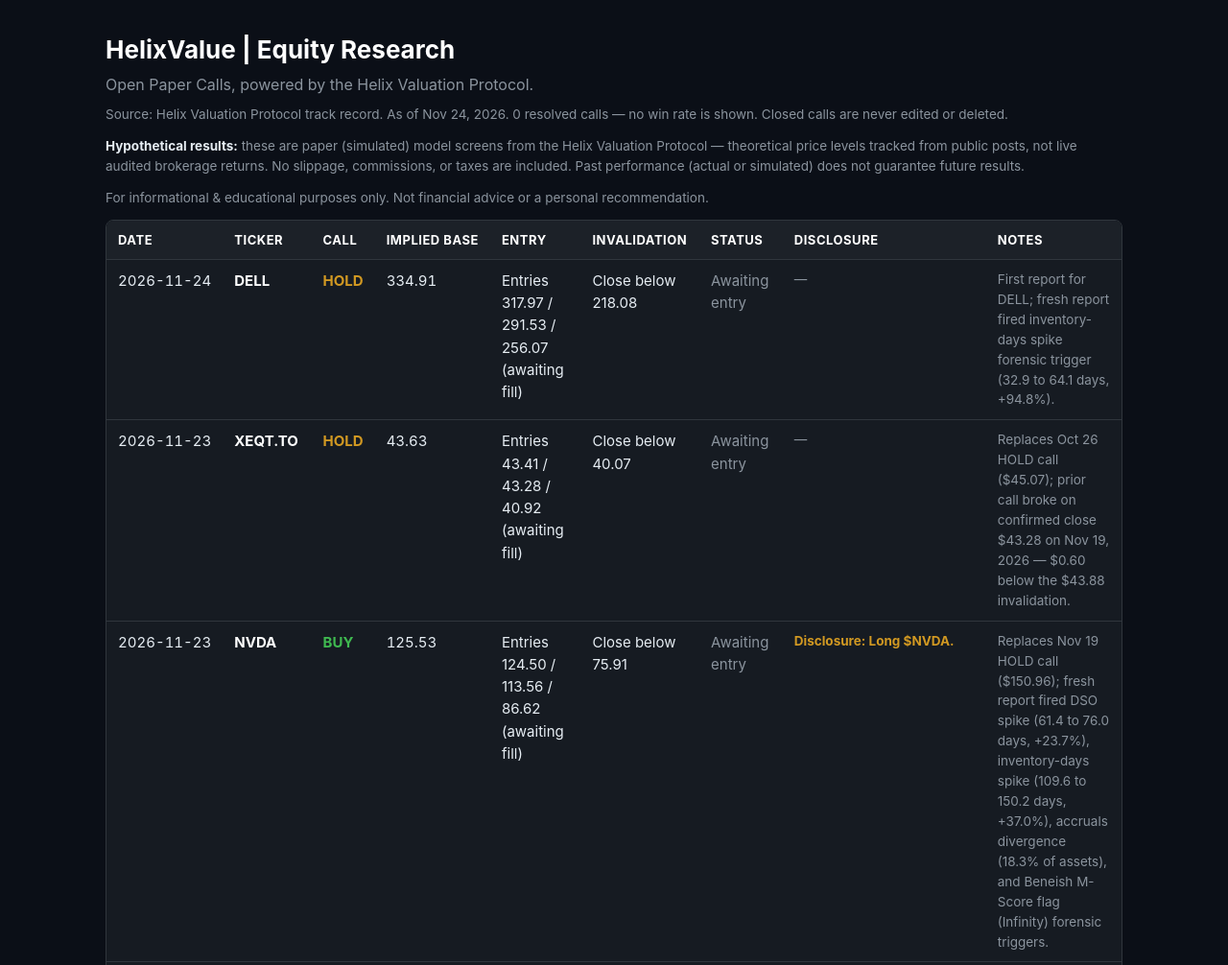
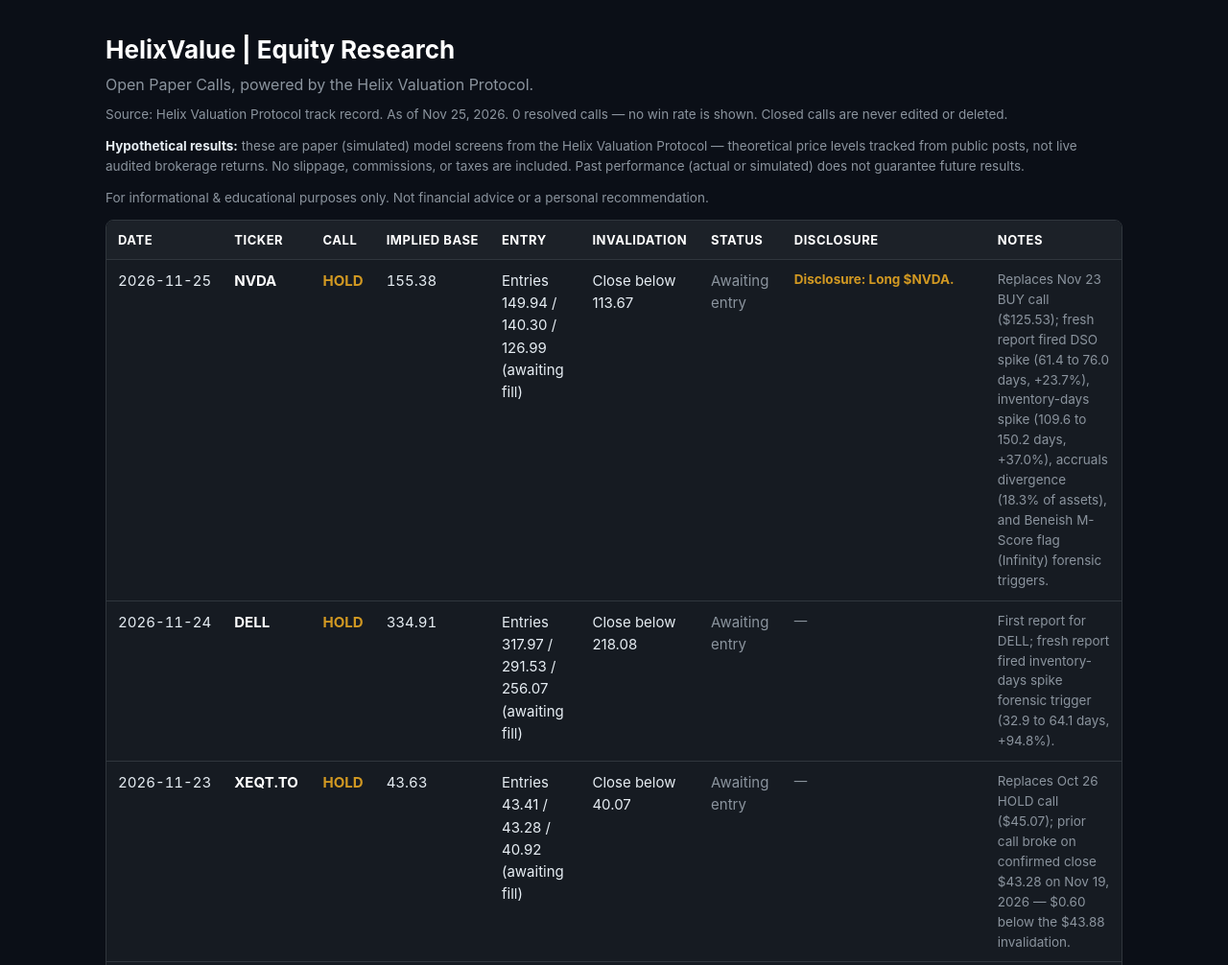
Before and after one commit to helixvalue/helixvalue-track-record, a plain HTML site: page index.html in a window 1280 px wide. Shown: the top 1006 px of the page at 96% size. Drawn offline with Linux system fonts and the light colour scheme.

Commit message:
Track record: refresh to Nov 25, 2026 (71 calls, 22 open, 0 resolved)

```diff
--- a/index.html
+++ b/index.html
@@ -63,7 +63,7 @@
 <div class="wrap">
   <h1>HelixValue | Equity Research</h1>
   <p class="subtitle">Open Paper Calls, powered by the Helix Valuation Protocol.</p>
-  <p class="disclaimer">Source: Helix Valuation Protocol track record. As of Nov 24, 2026. 0 resolved calls — no win rate is shown. Closed calls are never edited or deleted.</p>
+  <p class="disclaimer">Source: Helix Valuation Protocol track record. As of Nov 25, 2026. 0 resolved calls — no win rate is shown. Closed calls are never edited or deleted.</p>
   <p class="notice"><strong>Hypothetical results:</strong> these are paper (simulated) model screens from the Helix Valuation Protocol — theoretical price levels tracked from public posts, not live audited brokerage returns. No slippage, commissions, or taxes are included. Past performance (actual or simulated) does not guarantee future results.</p>
   <p class="notice">For informational &amp; educational purposes only. Not financial advice or a personal recommendation.</p>
 
@@ -84,13 +84,13 @@
     </thead>
     <tbody>
       <tr>
+        <td class="num">2026-11-25</td><td class="ticker">NVDA</td><td class="call-hold">HOLD</td><td class="num">155.38</td><td>Entries 149.94 / 140.30 / 126.99 (awaiting fill)</td><td>Close below 113.67</td><td class="status-awaiting">Awaiting entry</td><td class="disclosure-held">Disclosure: Long $NVDA.</td><td class="notes">Replaces Nov 23 BUY call ($125.53); fresh report fired DSO spike (61.4 to 76.0 days, +23.7%), inventory-days spike (109.6 to 150.2 days, +37.0%), accruals divergence (18.3% of assets), and Beneish M-Score flag (Infinity) forensic triggers.</td>
+      </tr>
+      <tr>
         <td class="num">2026-11-24</td><td class="ticker">DELL</td><td class="call-hold">HOLD</td><td class="num">334.91</td><td>Entries 317.97 / 291.53 / 256.07 (awaiting fill)</td><td>Close below 218.08</td><td class="status-awaiting">Awaiting entry</td><td class="disclosure">—</td><td class="notes">First report for DELL; fresh report fired inventory-days spike forensic trigger (32.9 to 64.1 days, +94.8%).</td>
       </tr>
       <tr>
         <td class="num">2026-11-23</td><td class="ticker">XEQT.TO</td><td class="call-hold">HOLD</td><td class="num">43.63</td><td>Entries 43.41 / 43.28 / 40.92 (awaiting fill)</td><td>Close below 40.07</td><td class="status-awaiting">Awaiting entry</td><td class="disclosure">—</td><td class="notes">Replaces Oct 26 HOLD call ($45.07); prior call broke on confirmed close $43.28 on Nov 19, 2026 — $0.60 below the $43.88 invalidation.</td>
-      </tr>
-      <tr>
-        <td class="num">2026-11-23</td><td class="ticker">NVDA</td><td class="call-buy">BUY</td><td class="num">125.53</td><td>Entries 124.50 / 113.56 / 86.62 (awaiting fill)</td><td>Close below 75.91</td><td class="status-awaiting">Awaiting entry</td><td class="disclosure-held">Disclosure: Long $NVDA.</td><td class="notes">Replaces Nov 19 HOLD call ($150.96); fresh report fired DSO spike (61.4 to 76.0 days, +23.7%), inventory-days spike (109.6 to 150.2 days, +37.0%), accruals divergence (18.3% of assets), and Beneish M-Score flag (Infinity) forensic triggers.</td>
       </tr>
       <tr>
         <td class="num">2026-11-22</td><td class="ticker">MU</td><td class="call-buy">BUY</td><td class="num">594.51</td><td>Entries 585.25 / 527.11 / 311.49 (awaiting fill)</td><td>Close below 249.65</td><td class="status-awaiting">Awaiting entry</td><td class="disclosure">—</td><td class="notes">Replaces Nov 16 BUY call ($778.31); prior call broke on confirmed close $594.51 on Nov 20, 2026 — $12.95 below the $607.46 invalidation. Fresh report fired DSO spike (70.0 to 87.1 days, +24.6%), inventory-days spike (135.5 to 147.4 days, +8.8%), and Beneish M-Score flag (-0.06) forensic triggers.</td>
@@ -203,7 +203,7 @@
 
 
   <p class="method">Method: entries are the first session after the call at that session's hourly-bar VWAP approximation (daily typical price fallback where noted). Buys close at top target, stop, invalidation close, or 90-day horizon; Holds run the full 90 days. Benchmark: SPY over the identical window (not shown here).</p>
-  <p class="updated">Last updated: Nov 24, 2026.</p>
+  <p class="updated">Last updated: Nov 25, 2026.</p>
 </div>
 </body>
 </html>
```
